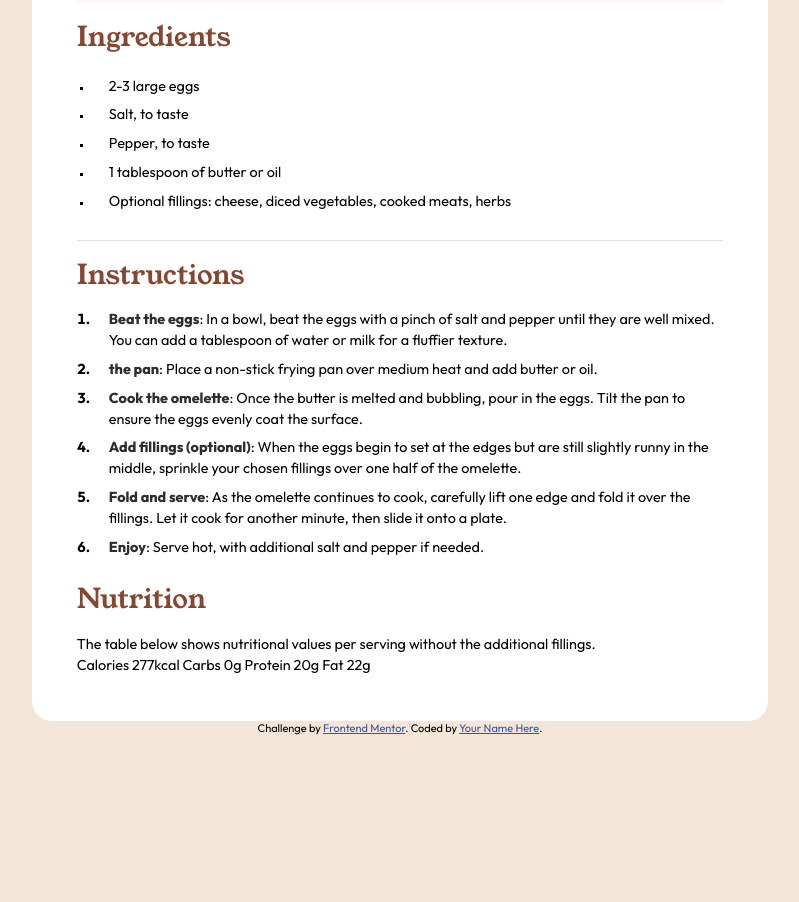
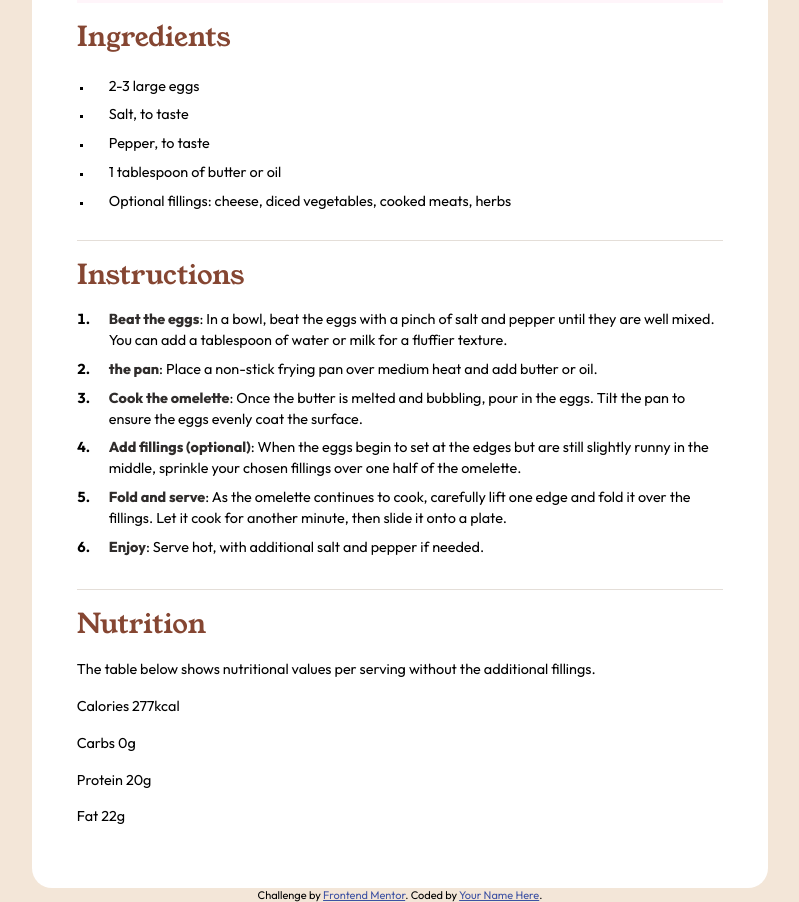
Before and after one commit to Francois085/recipe-page, a plain HTML site: page index.html in a window 1280 px wide. Shown: the part 680-1582 px from the top of the page, without its empty margins (240-1039 px from the left). Before the commit the page ends 1415 px from the top, so only its background shows below. Drawn offline with Linux system fonts and the light colour scheme.

Commit message:
nutrition

```diff
--- a/index.html
+++ b/index.html
@@ -77,19 +77,19 @@
       <p>The table below shows nutritional values per serving without the additional fillings.</p>
 
       <article class="tabnutrition">
-        Calories
-        277kcal
+        <div class="line">Calories    <span>277kcal</span>
+        </div>
 
-        Carbs
-        0g
+        <div class="line">Carbs        <span>0g</span>
+        </div>
 
-        Protein
-        20g
+        <div class="line">Protein     <span>20g</span>
+        </div>
 
-        Fat
-        22g
+        <div class="line">Fat       <span>22g</span>
+        </div>
+
       </article>
-
 
   </section>
 </div>
--- a/style.css
+++ b/style.css
@@ -82,7 +82,7 @@ ul > li::marker {
 
 }
 
-.ingredients{
+.ingredients, .instructions{
     padding-bottom: 1.5rem;
     border-bottom: 1px solid hsl(30, 18%, 87%);
 }
@@ -104,3 +104,10 @@ ol > li::marker {
     margin-bottom: 0.5rem;
     padding-left: 1rem;
 }
+
+.nutrition p{
+    margin-bottom: 1rem;
+}
+.line{
+    margin-bottom: 1rem;
+}
```
